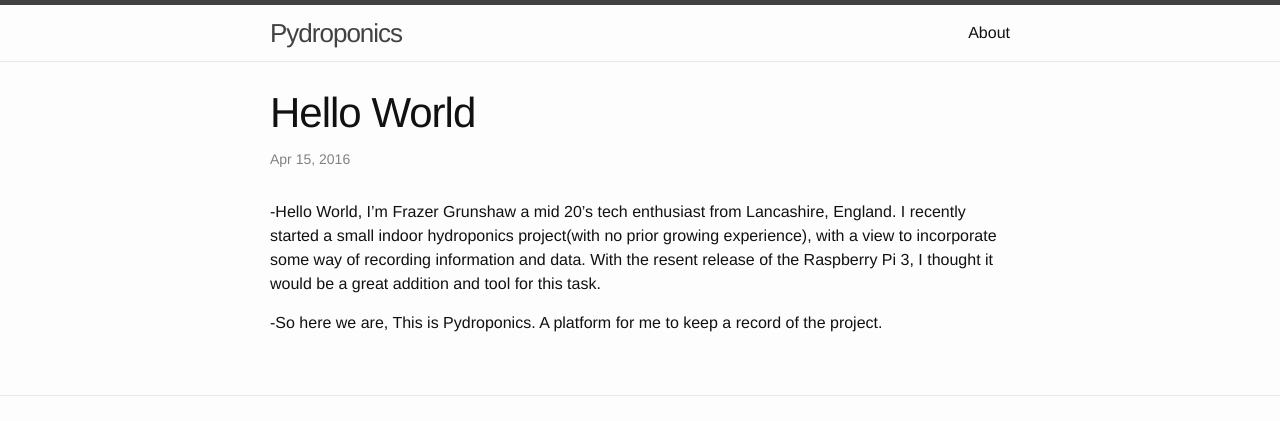
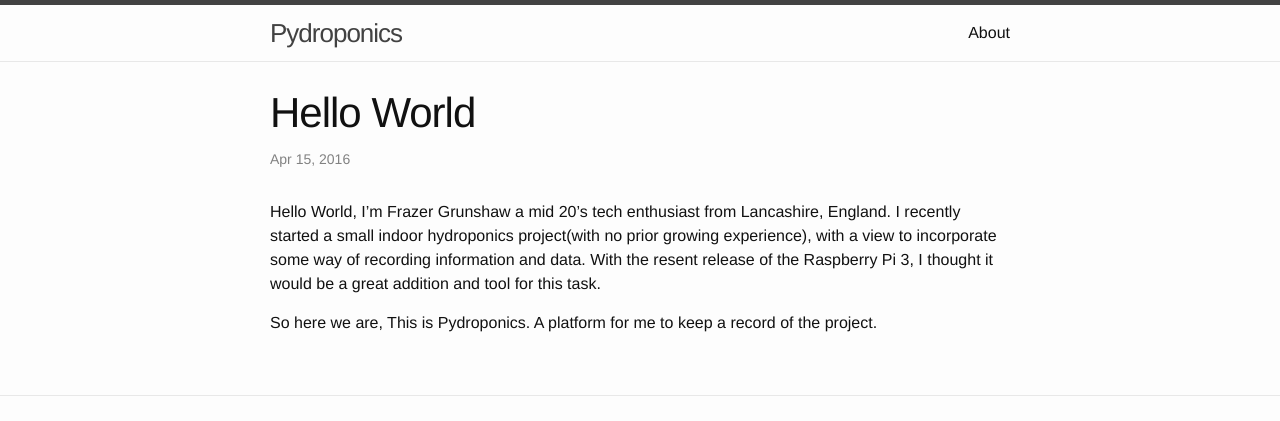
Before and after one commit to karahashi/Pydroponics, a Jekyll site: the page built from _posts/2016-04-15-Hello-World.markdown, in a window 1280 px wide. Shown: the top 421 px of the page. Built offline with Jekyll 4.4.1, drawn with Linux system fonts in a browser that asks for light colours.

```diff
--- a/_posts/2016-04-15-Hello-World.markdown
+++ b/_posts/2016-04-15-Hello-World.markdown
@@ -4,7 +4,7 @@ title:  "Hello World"
 date:   2016-04-15 16:55:07 +0000
 categories: News
 ---
--Hello World, I'm Frazer Grunshaw a mid 20's tech enthusiast from Lancashire, England.
- I recently started a small indoor hydroponics project(with no prior growing experience), with a view to incorporate some way of recording information and data. With the resent release of the Raspberry Pi 3, I thought it would be a great addition and tool for this task.
+Hello World, I'm Frazer Grunshaw a mid 20's tech enthusiast from Lancashire, England.
+I recently started a small indoor hydroponics project(with no prior growing experience), with a view to incorporate some way of recording information and data. With the resent release of the Raspberry Pi 3, I thought it would be a great addition and tool for this task.
 
--So here we are, This is Pydroponics. A platform for me to keep a record of the project.
+So here we are, This is Pydroponics. A platform for me to keep a record of the project.
```
